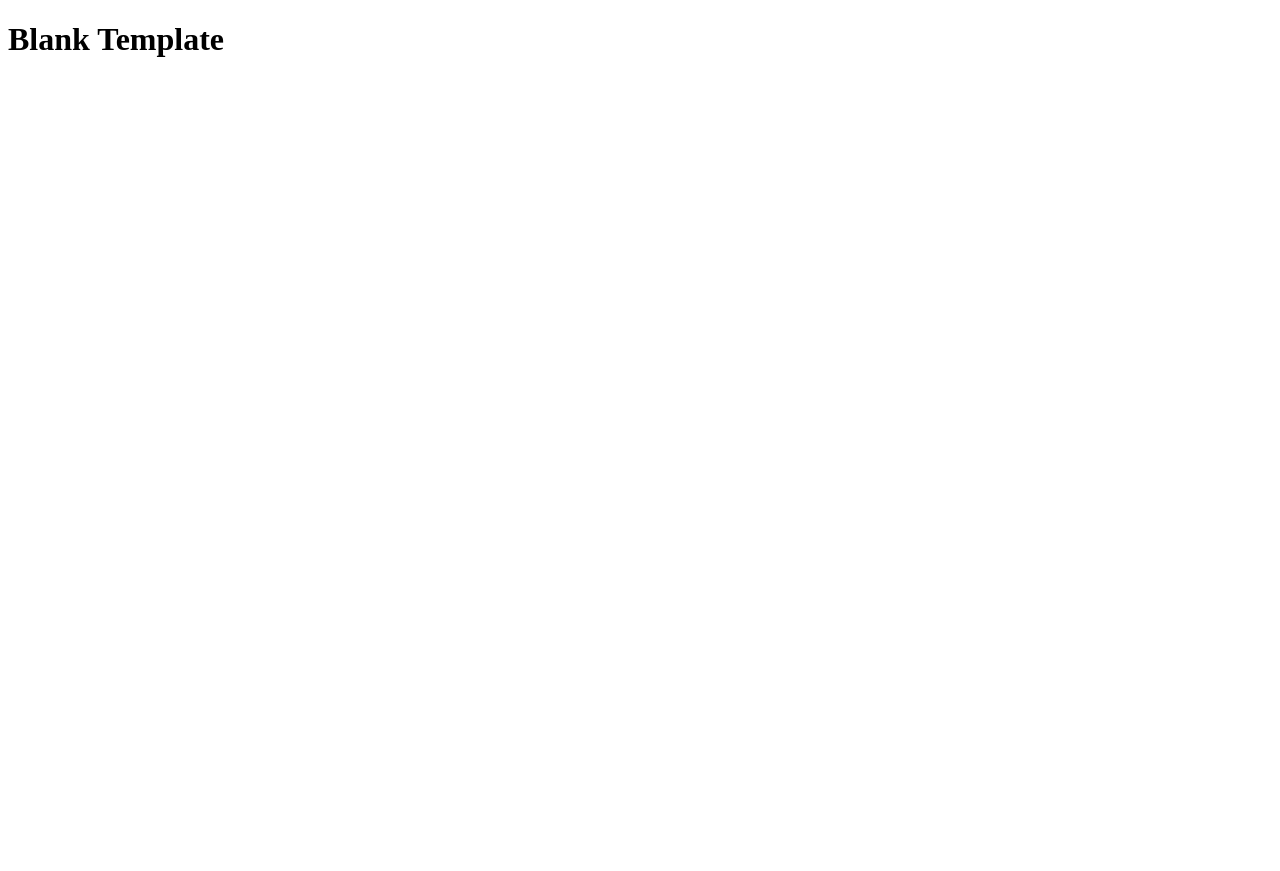
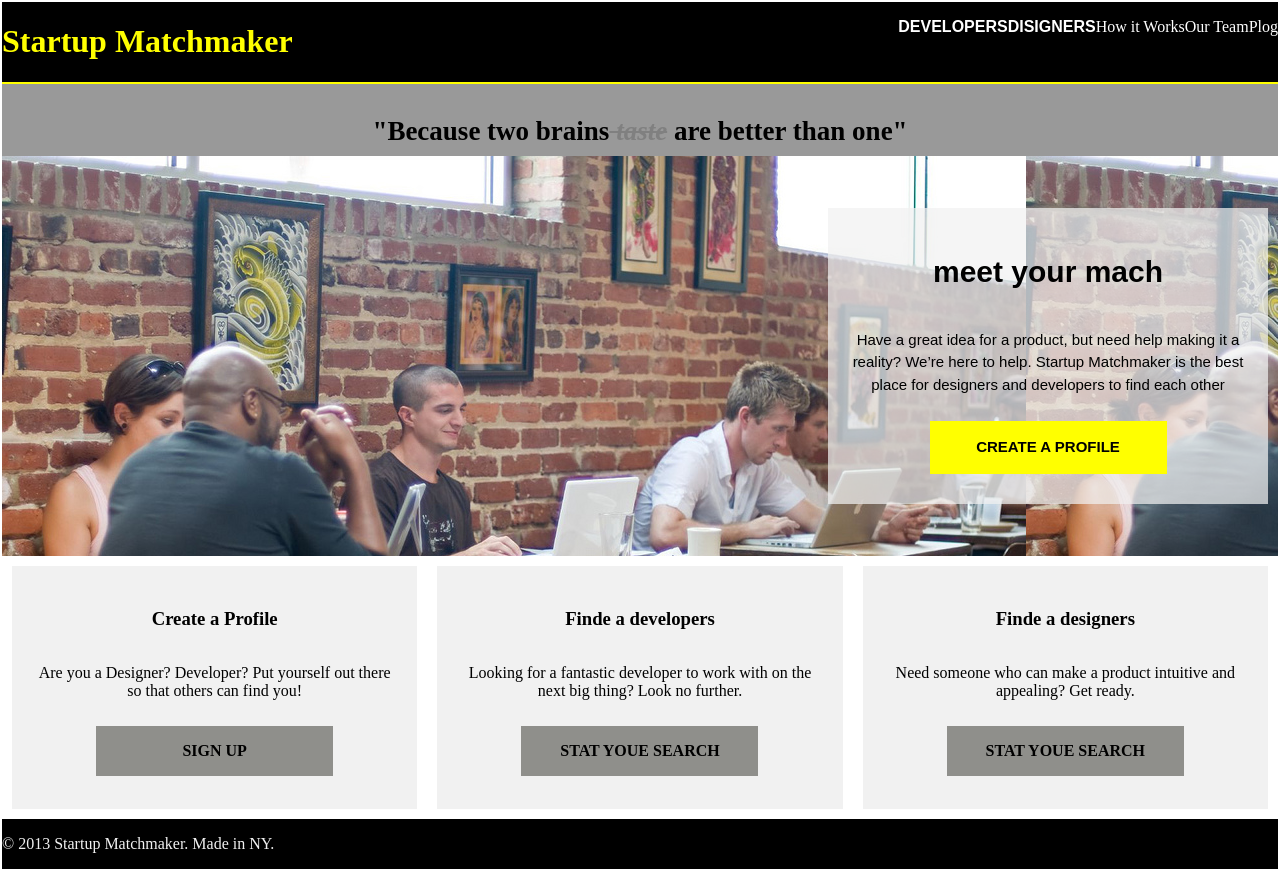
Before and after one commit to wdi-red-coral/hw-week_02-day_02-html-css-flexbox, a plain HTML site: page starter_code/index.html in a window 1280 px wide. Before the commit the page ends 800 px from the top, so only its background shows below. Drawn offline with Linux system fonts and the light colour scheme; files whose address does not match are found by name.

Commit message:
finsh littel detals are left i spend 130 min i was fine but need more time

```diff
--- a/starter_code/index.html
+++ b/starter_code/index.html
@@ -5,6 +5,73 @@
     <link rel="stylesheet" href="main.css">
 </head>
 <body>
-    <h1>Blank Template</h1>
+    <header>
+        <div class="hdiv1">
+            <h1>Startup Matchmaker</h1>
+        </div>
+        <div class="hdiv2">
+           <strong>
+             <p>DEVELOPERS</p>
+            <p>DISIGNERS</p>
+         </strong>
+            <p>How it Works</p>
+            <p>Our Team</p>
+            <p>Plog</p>
+        </div>
+    </header>
+    <main>
+        <div class="mdiv1">
+               <p>
+                   "Because two brains<span class="span1"> taste</span>  <span class="span2">are </span>
+                   better than one"
+                </p>
+        </div>
+        <div class="mdiv2">
+            <div class="mdiv21">
+                <h1>meet your mach</h1>
+                <p class="p1">Have a great idea for a product, but need help making it a reality? We’re here to help. Startup Matchmaker
+                    is the best place for designers and developers to
+                     find each other</p>
+                     <div class="mdi211">
+                    <p class="p2">CREATE A PROFILE</p>
+           </div>
+        </div>
+
+
+    </main>
+    <div class="mdiv3">
+            <div class="mdiv31">
+                <h3>Create a Profile</h3>
+                <p>
+                    Are you a Designer? Developer? Put yourself out there so
+                    that others can find you!
+                </p>
+                <div class="mdiv311">
+                    <p>SIGN UP</p>
+                </div>
+            </div>
+            <div class="mdiv31">
+                    <h3>Finde a developers</h3>
+                    <p>
+                        Looking for a fantastic developer to work with on
+                         the next big thing? Look no further.
+                     </p>
+                    <div class="mdiv311">
+                            <p>STAT YOUE SEARCH</p>
+                    </div>
+            </div>
+            <div class="mdiv31">
+                    <h3>Finde a designers</h3>
+                    <p>Need someone who can make a product intuitive
+                        and appealing? Get ready.
+                        </p>
+                    <div class="mdiv311">
+                            <p>STAT YOUE SEARCH</p>
+                     </div>
+            </div>
+    </div>
+   <footer>
+       <p> © 2013 Startup Matchmaker. Made in NY.</p>
+   </footer>
 </body>
 </html>
--- a/starter_code/main.css
+++ b/starter_code/main.css
@@ -0,0 +1,142 @@
+body{
+    display: flex;
+    flex-direction: column;
+    padding: 0px;
+    margin: 2px;
+
+}
+main{
+    font-family: 'Source Sans Pro', sans-serif;
+     font-size: 20px;
+     line-height: 1.5;
+     display: flex;
+     flex-direction: column;
+
+
+}
+header{
+    height: 80px;
+    background-color: black;
+    display: flex;
+    flex-direction: row;
+    border-bottom: 2px solid yellow;
+
+}
+.hdiv1{
+    flex-grow: 1;
+    color: yellow;
+}
+.hdiv2{
+    display: flex;
+    flex-direction: row;
+    justify-content: flex-end;
+    align-content: space-between;
+    flex-grow: 2;
+    color: white;
+
+}
+.hdiv2 strong{
+    display: flex;
+    flex-direction: row;
+    font-family: 'Oswald', sans-serif;
+}
+.mdiv{
+   background-color: #999;
+    height: 100px;
+    margin-bottom: 0px;
+}
+.mdiv2{
+    background-image: url('imagese/coworking.jpj');
+    height: 400px;
+}
+.mdiv1{
+    font-family: 'Merriweather', serif;
+    text-align: center;
+    background-color: #999;
+    color:black;
+    height: 72px;
+    margin: 0px;
+    display: flex;
+    justify-content: center;
+    font-size: 27px;
+    font-weight: bold;
+
+}
+.span1{
+    font-style: italic;
+    color: gray;
+    text-decoration: line-through;
+}
+.span2{
+
+}
+.mdiv2{
+    background-image: url("/Users/samahab/Desktop/wdi/homeworks,/hw-week_02-day_02-html-css-flexbox/starter_code/images/coworking.jpg");
+    display: flex;
+    flex-direction: row;
+    align-items: center;
+    align-content: flex-start;
+    justify-content: flex-end;
+}
+.mdiv21{
+    background-color: #f1f1f1b7;
+    width: 400px;
+    margin: 10px;
+    text-align: center;
+    font-size: 15px;
+    height: 100;
+    display: flex;
+    flex-direction: column;
+    align-items: center;
+    padding: 20px;
+
+}
+.mdi211{
+    background-color:yellow;
+    width: 237px;
+    margin: 10px;
+    text-align: center;
+    font-weight: 600;
+    align-items: center;
+    flex-grow: 1;
+}
+.p1{
+    flex-grow: 3;
+}
+.md21 h1{
+    flex-grow: 1;
+
+}
+.mdiv3{
+    display: flex;
+    flex-direction: row;
+    text-align: center;
+    justify-content: center;
+}
+.mdiv31{
+    background-color: #f1f1f1;
+    width: 434px;
+    margin: 10px;
+ display: flex;
+ flex-direction: column;
+    font-size: 20pxpx;
+    align-items: center;
+    padding: 23px;
+
+}
+.mdiv311{
+    background-color:rgb(143, 143, 139);
+    width: 237px;
+    margin: 10px;
+    text-align: center;
+    font-weight: 600;
+
+    flex-grow: 1;
+}
+.mdiv31 h3 p{
+    text-align: left;
+}
+footer{
+    background-color: black;
+    color: #f1f1f1;
+}
```
